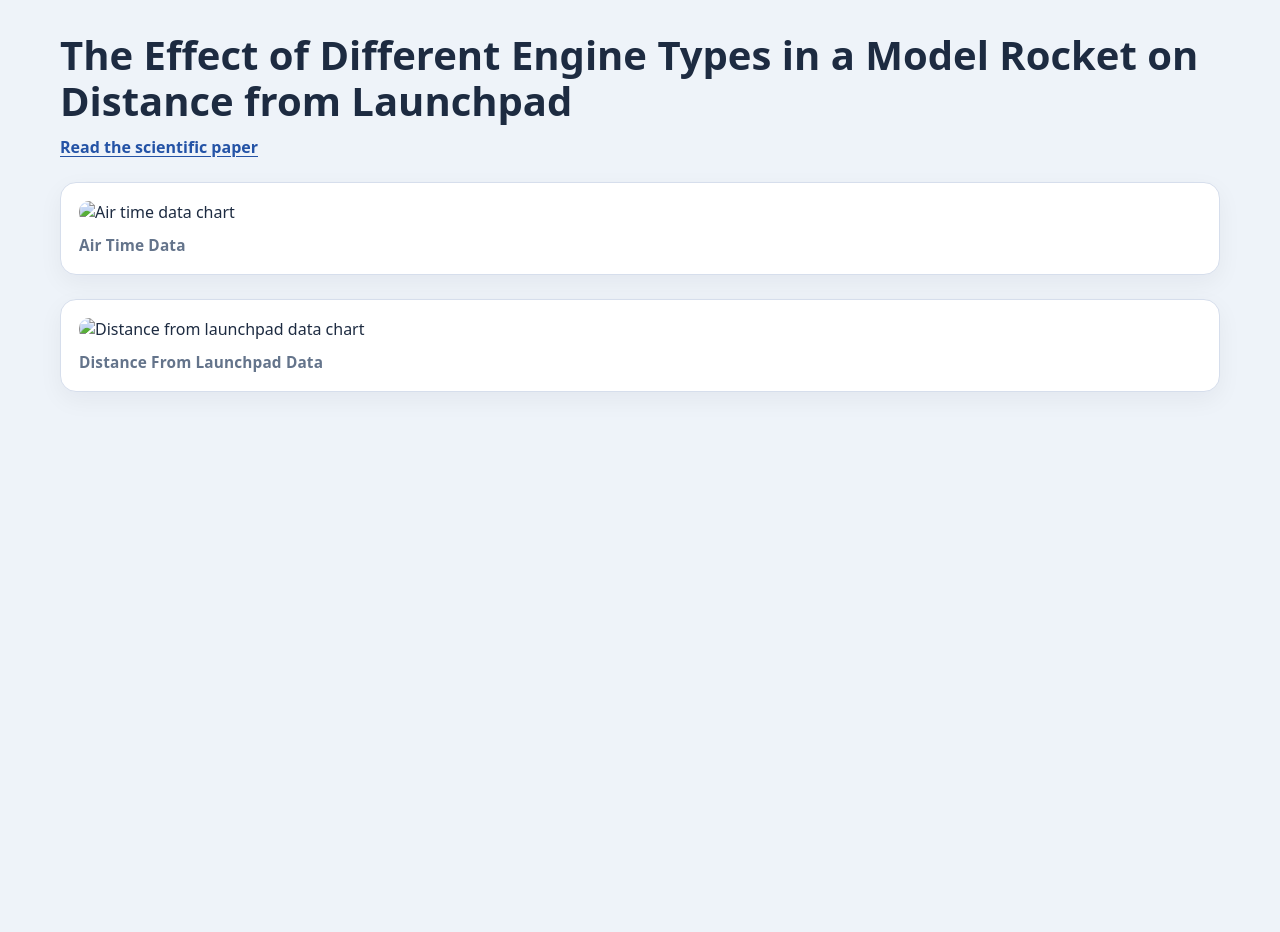
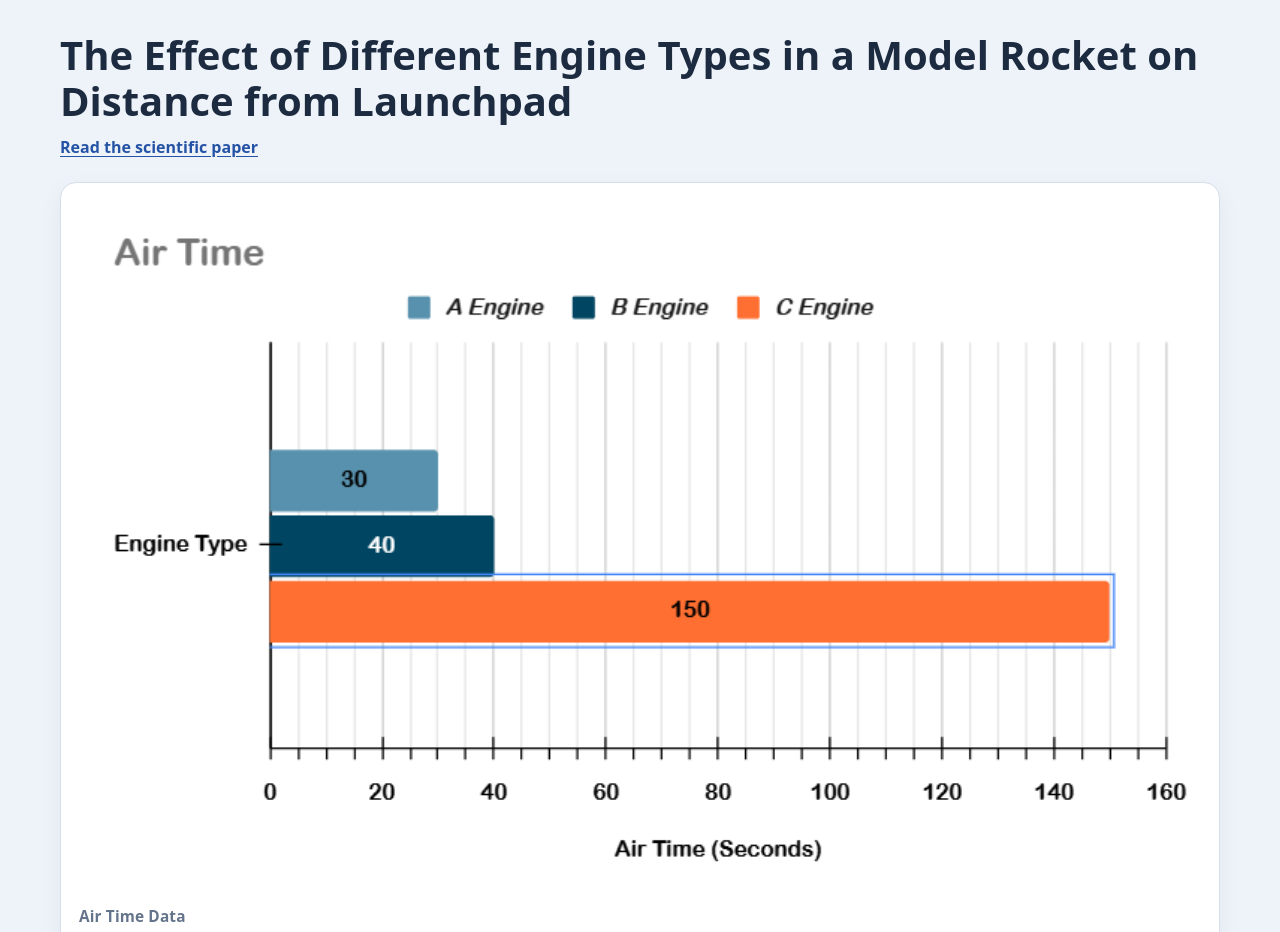
Before and after one commit to Zelk-Boy/dataset, a plain HTML site: page index.html in a window 1280 px wide. Shown: the top 932 px of the page. Before the commit the page ends 800 px from the top, so only its background shows below. Drawn offline with Linux system fonts and the light colour scheme.

Commit message:
Update chart image sources in index.html

```diff
--- a/index.html
+++ b/index.html
@@ -87,12 +87,12 @@
 
         <section class="charts" aria-label="Rocket charts">
             <figure class="chart">
-                <img src="chart1forrocket.png" alt="Air time data chart">
+                <img src="chart1.png" alt="Air time data chart">
                 <figcaption>Air Time Data</figcaption>
             </figure>
 
             <figure class="chart">
-                <img src="chart2forrocket.png" alt="Distance from launchpad data chart">
+                <img src="chart2.png" alt="Distance from launchpad data chart">
                 <figcaption>Distance From Launchpad Data</figcaption>
             </figure>
         </section>
```
